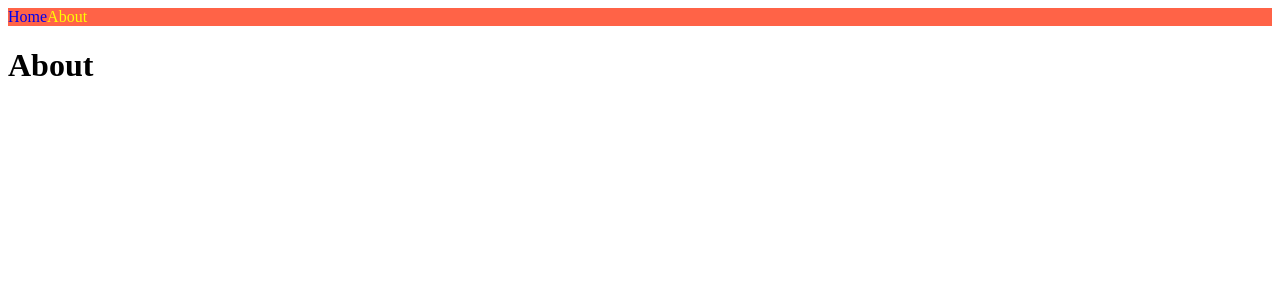
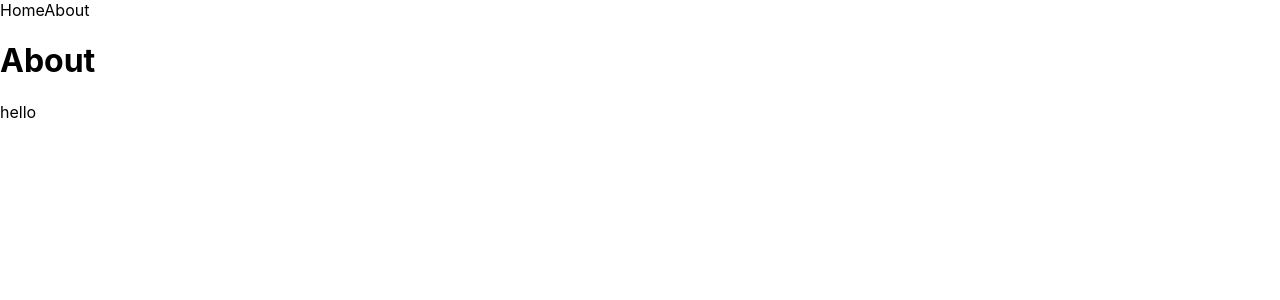
Before and after one commit to TwotheMoon/NestJs-basic, a Next.js app in the folder nextjs-basic/: page /about in a window 1280 px wide. Shown: the top 300 px of the page. Built offline with nearby package versions, Linux system fonts and the light colour scheme.

Commit message:
커스텀 _app.js
- 모든 페이지가 랜더 되기전 랜더 되는 컴포넌트
- 이름은 무조건 _app.js
- 현재로는 글로벌 css를 선언하는 정도로 이해

```diff
--- a/nextjs-basic/components/NavBar.js
+++ b/nextjs-basic/components/NavBar.js
@@ -6,20 +6,16 @@ export default function NavBar() {
     return (
         <nav>
             <Link href="/">
-                <a className={router.pathname === "/" ? "active" : ""}>Home</a>
+                <a className={router.pathname === "/" ? "active" : "black"}>Home</a>
             </Link>
             <Link href="/about">
-                <a className={router.pathname === "/about" ? "active" : ""}>About</a>
+                <a className={router.pathname === "/about" ? "active" : "black"}>About</a>
             </Link >
             <style jsx>{`
                 nav{
-                    background-color: tomato;
                 }
                 a{
                     text-decoration: none;
-                }
-                .active{
-                    color: yellow;
                 }
             `}</style>
         </nav >
--- /dev/null
+++ b/nextjs-basic/pages/_app.js
@@ -0,0 +1,17 @@
+import NavBar from "../components/NavBar";
+import "../styles/globals.css";
+
+export default function App({ Component, pageProps }) {
+    return (
+        <>
+            <NavBar />
+            <Component {...pageProps} />
+            <span>hello</span>
+            <style jsx global>{`
+            .a{
+                color: white;
+            }
+            `}</style>
+        </>
+    );
+}
--- a/nextjs-basic/pages/about.js
+++ b/nextjs-basic/pages/about.js
@@ -3,7 +3,6 @@ import NavBar from "../components/NavBar";
 export default function Potato() {
 
     return <div>
-        <NavBar />
         <h1>About</h1>
     </div>;
 }
--- a/nextjs-basic/pages/index.js
+++ b/nextjs-basic/pages/index.js
@@ -4,7 +4,6 @@ import NavBar from '../components/NavBar';
 export default function Home() {
     return (
         <div>
-            <NavBar />
             <h1>Hello</h1>
         </div>
     );
```
